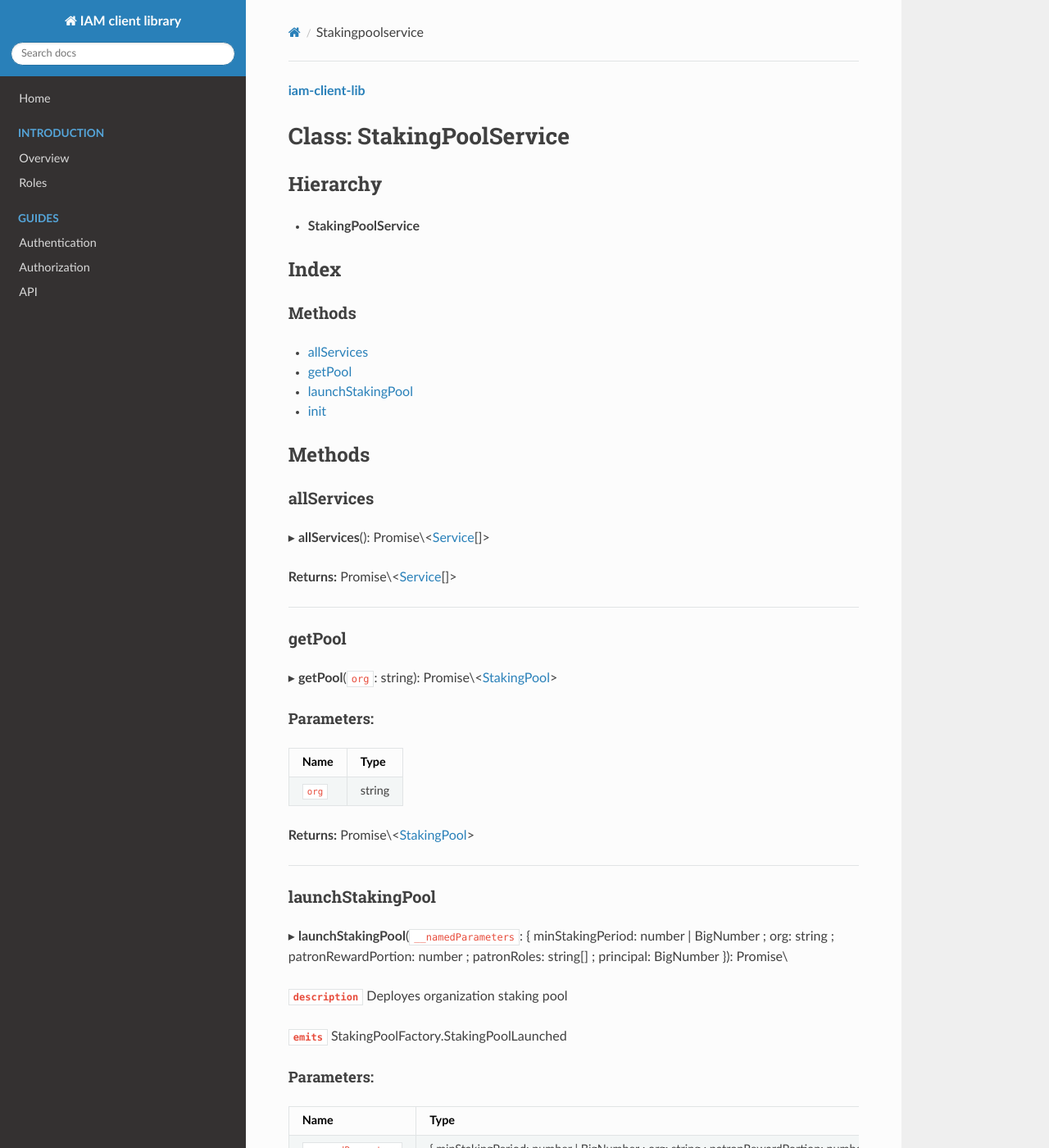
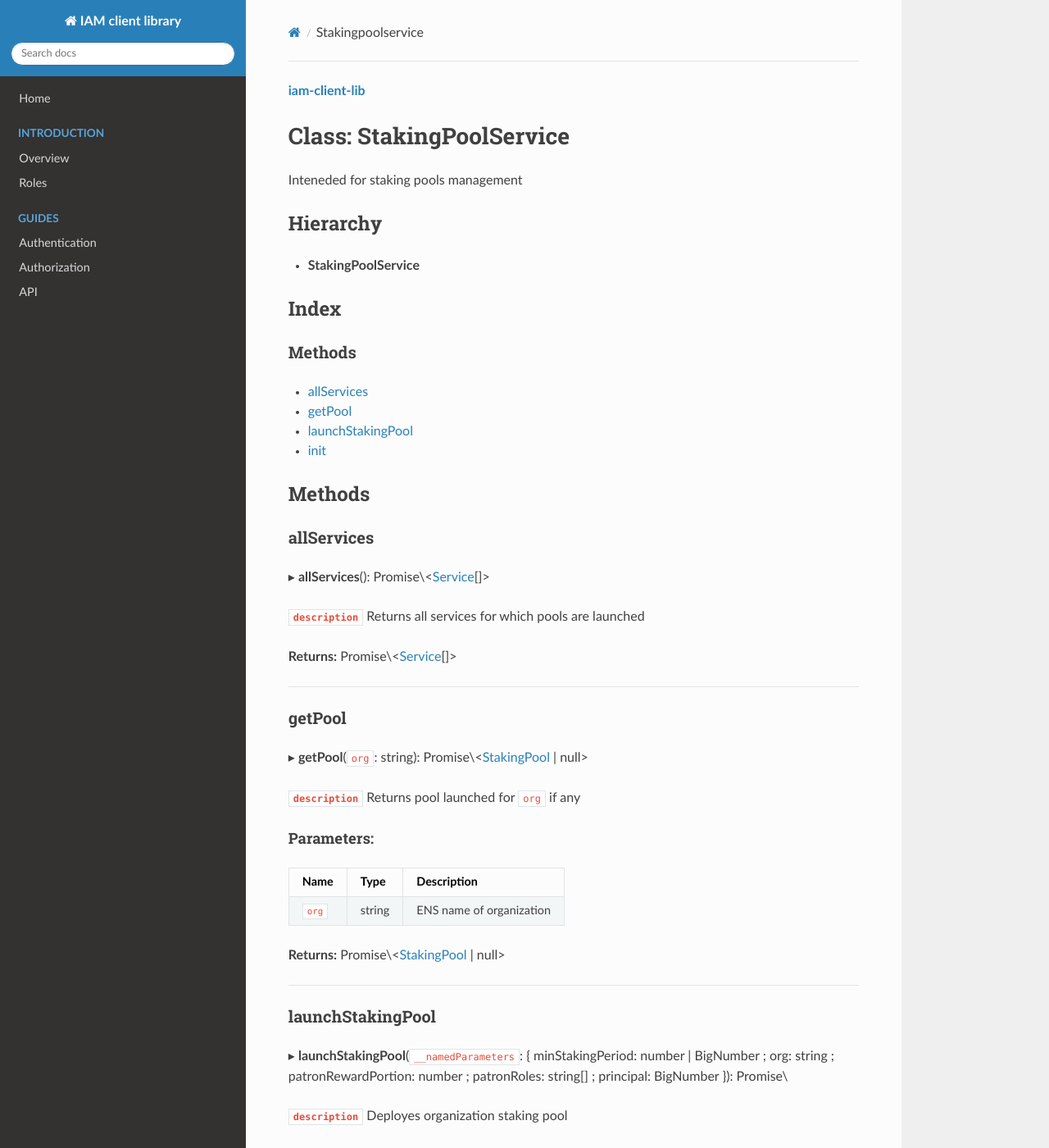
Before and after one commit to energywebfoundation/iam-client-lib, an MkDocs documentation site: the page built from docs/api/classes/stakingpoolservice.md, in a window 1280 px wide and 1400 px high. Shown: the whole window at 82% size. Built offline with MkDocs 1.6.1, drawn with Linux system fonts in a browser that asks for light colours; nearby versions of some CDN libraries; some of the changed text lies outside the part shown.

Commit message:
doc(staking): StakingPool StakiingPoolService

```diff
--- a/docs/api/classes/stakingpoolservice.md
+++ b/docs/api/classes/stakingpoolservice.md
@@ -1,6 +1,8 @@
 **[iam-client-lib](../README.md)**
 
 # Class: StakingPoolService
+
+Inteneded for staking pools management
 
 ## Hierarchy
 
@@ -21,21 +23,25 @@
 
 ▸ **allServices**(): Promise\<[Service](../globals.md#service)[]>
 
+**`description`** Returns all services for which pools are launched
+
 **Returns:** Promise\<[Service](../globals.md#service)[]>
 
 ___
 
 ### getPool
 
-▸ **getPool**(`org`: string): Promise\<[StakingPool](stakingpool.md)>
+▸ **getPool**(`org`: string): Promise\<[StakingPool](stakingpool.md) \| null>
+
+**`description`** Returns pool launched for `org` if any
 
 #### Parameters:
 
-Name | Type |
------- | ------ |
-`org` | string |
+Name | Type | Description |
+------ | ------ | ------ |
+`org` | string | ENS name of organization  |
 
-**Returns:** Promise\<[StakingPool](stakingpool.md)>
+**Returns:** Promise\<[StakingPool](stakingpool.md) \| null>
 
 ___
 
@@ -61,10 +67,12 @@ ___
 
 ▸ `Static`**init**(`signer`: Required\<Signer>): Promise\<[StakingPoolService](stakingpoolservice.md)>
 
+**`description`** Connects to the same chain as `signer`
+
 #### Parameters:
 
-Name | Type |
------- | ------ |
-`signer` | Required\<Signer> |
+Name | Type | Description |
+------ | ------ | ------ |
+`signer` | Required\<Signer> | Signer with connected provider  |
 
 **Returns:** Promise\<[StakingPoolService](stakingpoolservice.md)>
```
Also changed, not shown: docs/api/classes/stakingpool.md (+10 -4 lines), 1 other file.
